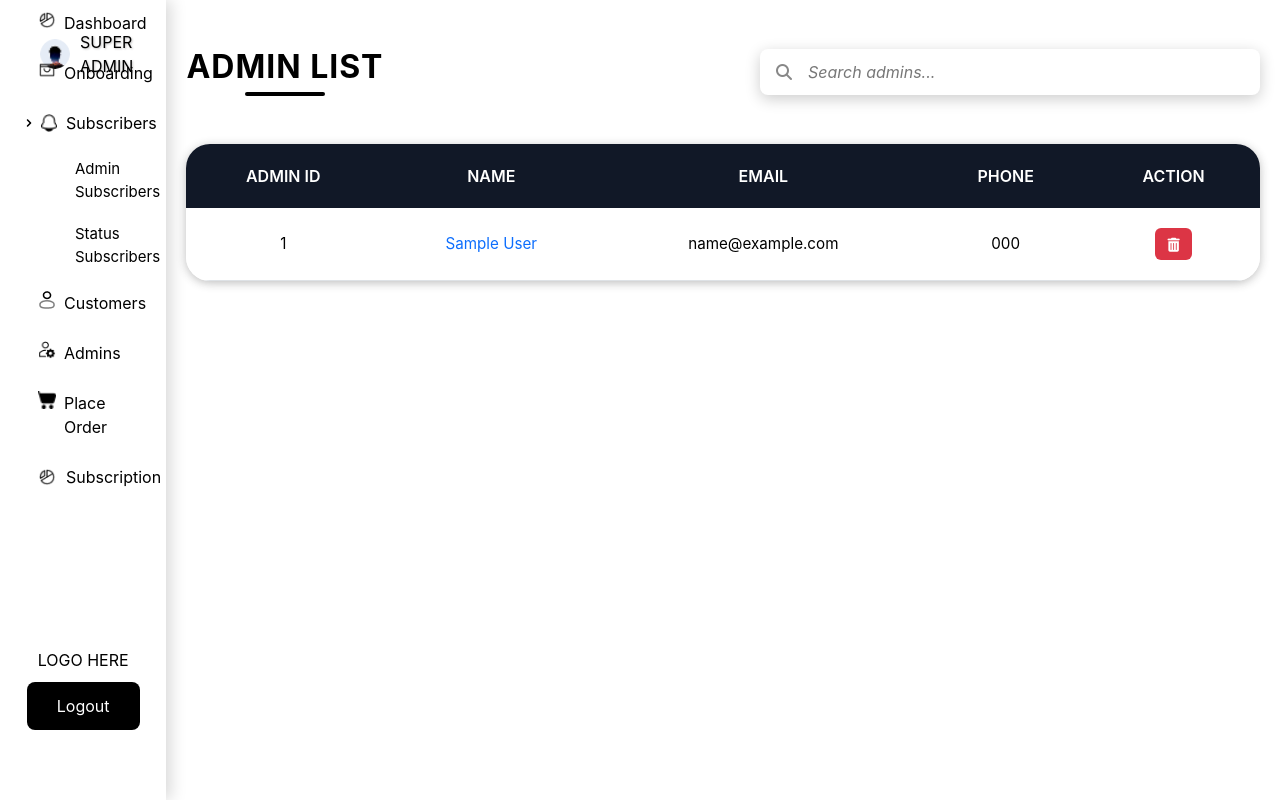
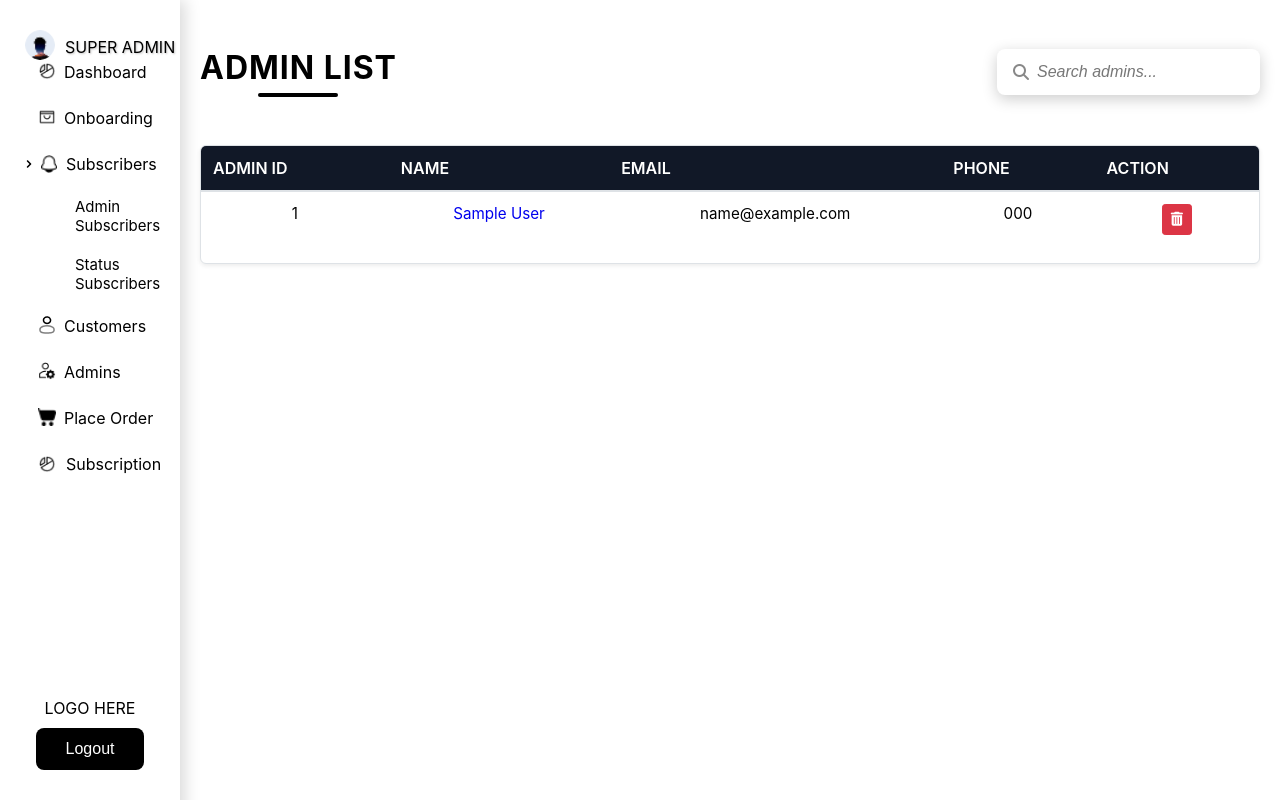
Before and after one commit to Rishvanth28/Paddy, a Django app: template paddy_proj/paddy_app/templates/view_admins.html in a window 1280 px wide. Run offline with Django 5.2, Linux system fonts and the light colour scheme; the template is opened without the code that fills it: values that come from a table or form of the project are taken from there, others are empty; tables that the repository leaves empty hold one stand-in row (values such as "Sample post"); some libraries are stand-ins or nearby versions.

Commit message:
ReSolved sidebar alignment issue

```diff
--- a/paddy_proj/paddy_app/static/css/customers_list.css
+++ b/paddy_proj/paddy_app/static/css/customers_list.css
@@ -261,3 +261,145 @@
     font-weight: lighter;
     color: #1a202c;
 }
+
+/* Spacing Utilities */
+.mt-2 { margin-top: 0.5rem !important; }
+.mt-md-0 { margin-top: 0 !important; }
+.mb-0 { margin-bottom: 0 !important; }
+.mb-3 { margin-bottom: 1rem !important; }
+.mb-5 { margin-bottom: 3rem !important; }
+.me-3 { margin-right: 1rem !important; }
+.p-0 { padding: 0 !important; }
+.py-4 { padding-top: 1.5rem !important; padding-bottom: 1.5rem !important; }
+.py-5 { padding-top: 3rem !important; padding-bottom: 3rem !important; }
+
+/* Typography */
+.fs-5 { font-size: 1.25rem !important; }
+.text-muted { color: #6c757d !important; }
+.text-center { text-align: center !important; }
+.text-secondary { color: #6c757d !important; }
+
+/* Flexbox utilities */
+.d-flex { display: flex !important; }
+.flex-wrap { flex-wrap: wrap !important; }
+.flex-grow-1 { flex-grow: 1 !important; }
+.align-items-center { align-items: center !important; }
+.justify-content-between { justify-content: space-between !important; }
+
+/* Button styles */
+.btn {
+  display: inline-block;
+  font-weight: 400;
+  line-height: 1.5;
+  text-align: center;
+  text-decoration: none;
+  vertical-align: middle;
+  cursor: pointer;
+  border: 1px solid transparent;
+  padding: 0.375rem 0.75rem;
+  font-size: 1rem;
+  border-radius: 0.375rem;
+  transition: background-color 0.15s ease-in-out;
+}
+
+.btn-sm {
+  padding: 0.25rem 0.5rem;
+  font-size: 0.875rem;
+  border-radius: 0.2rem;
+}
+
+.btn-danger {
+  color: #fff;
+  background-color: #dc3545;
+  border-color: #dc3545;
+}
+
+.btn-danger:hover {
+  background-color: #bb2d3b;
+  border-color: #b02a37;
+}
+
+/* Table styles */
+.table {
+  width: 100%;
+  margin-bottom: 1rem;
+  color: #212529;
+  border-collapse: collapse;
+}
+
+.table thead th {
+  border-bottom: 2px solid #dee2e6;
+  padding: 0.75rem;
+  vertical-align: bottom;
+  text-align: left;
+}
+
+.table tbody td {
+  border-top: 1px solid #dee2e6;
+  padding: 0.75rem;
+  vertical-align: top;
+}
+
+.table-hover tbody tr:hover {
+  background-color: rgba(0, 0, 0, 0.075);
+}
+
+/* Responsive table wrapper */
+.table-responsive {
+  width: 100%;
+  overflow-x: auto;
+}
+
+/* Card component */
+.card {
+  position: relative;
+  display: flex;
+  flex-direction: column;
+  min-width: 0;
+  background-color: #fff;
+  border: 1px solid #dee2e6;
+  border-radius: 0.375rem;
+  box-shadow: 0 0.125rem 0.25rem rgba(0, 0, 0, 0.075);
+}
+
+.card-body {
+  flex: 1 1 auto;
+  padding: 1rem;
+}
+
+/* Forms */
+.form-control {
+  display: block;
+  width: 100%;
+  padding: 0.375rem 0.75rem;
+  padding-left: 2.5rem; /* for icon space */
+  font-size: 1rem;
+  line-height: 1.5;
+  color: #212529;
+  background-color: #fff;
+  border: 1px solid #ced4da;
+  border-radius: 0.375rem;
+  transition: border-color 0.15s ease-in-out, box-shadow 0.15s ease-in-out;
+}
+
+.form-control:focus {
+  color: #212529;
+  background-color: #fff;
+  border-color: #86b7fe;
+  outline: 0;
+  box-shadow: 0 0 0 0.25rem rgba(13, 110, 253, 0.25);
+}
+
+/* Position utility */
+.position-relative { position: relative !important; }
+.position-absolute { position: absolute !important; }
+
+/* Display utility */
+.d-none { display: none !important; }
+
+/* Icon spacing fix */
+.fa-search {
+  pointer-events: none;
+  height: 1em;
+  width: 1em;
+}
--- a/paddy_proj/paddy_app/static/css/superadmin_base.css
+++ b/paddy_proj/paddy_app/static/css/superadmin_base.css
@@ -1,10 +1,15 @@
-body {
+/* Global styles */
+body, html {
   margin: 0;
   padding: 0;
-  overflow: hidden;
+  overflow-x: hidden;
+  width: 100%;
 }
 
+/* Sidebar container */
 .containerr {
+  min-width: 180px;
+  max-width: 260px;
   width: 13vw;
   height: 100vh;
   background-color: #ffffff;
@@ -16,21 +21,22 @@
   font-family: Arial, sans-serif;
   font-size: 1rem;
   padding: 20px 0;
-
-  /* Shadow on the right side */
   box-shadow: 5px 0 15px rgba(0, 0, 0, 0.15);
   z-index: 1;
-  /* Make sure it appears above other elements */
   position: relative;
+  overflow-y: auto;
+  overflow-x: hidden;
 }
 
-
+/* Top section with profile */
 .top-section {
   width: 100%;
   display: flex;
   align-items: center;
   padding: 10px 15px;
   gap: 10px;
+  flex-wrap: wrap;
+  text-align: center;
 }
 
 .top-section img {
@@ -48,10 +54,9 @@
   color: black;
   text-transform: uppercase;
   text-shadow: 1px 1px 2px rgba(63, 61, 61, 0.3);
-  /* subtle soft shadow */
-
 }
 
+/* Middle menu area */
 .middle-content {
   width: 100%;
   margin-top: -35vh;
@@ -59,11 +64,29 @@
   box-sizing: border-box;
 }
 
+/* Menu and items */
 .menu {
   list-style: none;
   padding: 0;
   margin-top: 60px;
   width: 100%;
+}
+
+.menu li {
+  display: flex;
+  align-items: center;
+  padding: 8px 18px;
+  gap: 10px;
+  font-family: 'Inter', sans-serif;
+  font-size: clamp(14px, 1.5vw, 16px);
+  text-transform: capitalize;
+  cursor: pointer;
+  border-radius: 8px;
+  margin-bottom: 10px;
+  list-style: none;
+  word-wrap: break-word;
+  white-space: normal;
+  flex-wrap: wrap;
 }
 
 .menu li a.menu-link {
@@ -72,72 +95,38 @@
   gap: 8px;
 }
 
-.menu li {
-  display: flex;
-  align-items: center;
-  padding: 8px 18px;
-  /* smaller height */
-  gap: 10px;
-  font-family: 'Inter', sans-serif;
-  font-size: 16px;
-  text-transform: capitalize;
-  cursor: pointer;
-  border-radius: 8px;
-  /* more rounded corners */
-  margin-bottom: 10px;
-  list-style: none;
-  cursor: pointer;
-}
-
-.menu li:hover {
-  background-color: rgba(7, 6, 6, 0.1);
-  border-radius: 8px;
-
-  transform: translateX(-8px);
-  /* Expand slightly to the left */
-  transition: all 0.3s ease;
-  border-left: 3px solid black;
-  /* Vertical line on the left */
-  padding-left: 15px;
-  /* Optional, adjust for spacing after line */
-}
-
+.menu li:hover,
 .menu li.active {
   background-color: rgba(0, 0, 0, 0.1);
   border-radius: 8px;
-
   transform: translateX(-8px);
-  /* Expand slightly to the left */
   transition: all 0.3s ease;
   border-left: 3px solid black;
-  /* Vertical line on the left */
   padding-left: 15px;
-  /* Optional, adjust for spacing after line */
 }
 
-
+/* Icons */
 .icon {
   width: 18px;
   height: 18px;
   object-fit: contain;
 }
 
+/* Submenu items */
 .submenu {
   list-style: none;
   margin-top: 5px;
   padding-left: 25px;
   padding-right: 10px;
   display: block;
-  /* Make it visible by default */
 }
-
 
 .submenu li {
   padding: 5px 10px;
   display: flex;
   align-items: center;
   gap: 10px;
-  font-size: 15px;
+  font-size: clamp(13px, 1.2vw, 15px);
   border-radius: 6px;
 }
 
@@ -148,8 +137,9 @@
   padding-left: 10px;
 }
 
+/* Footer */
 .footer-text {
-  font-size: 16px;
+  font-size: clamp(14px, 1.5vw, 16px);
   color: black;
   margin-bottom: 50px;
   text-align: center;
@@ -158,6 +148,7 @@
   font-weight: 400;
 }
 
+/* Chevron icon */
 .chevron {
   font-size: 16px;
   transition: transform 0.3s ease;
@@ -169,44 +160,43 @@
   height: 16px;
 }
 
+/* Logout button */
 .logout-button {
   display: block;
   margin: 10px auto 0;
   padding: 12px 30px;
-  font-size: 16px;
+  font-size: clamp(14px, 1.5vw, 16px);
   background-color: #000;
   color: #fff;
   border: none;
   border-radius: 8px;
   cursor: pointer;
   transition: background-color 0.3s ease;
+  text-align: center;
 }
 
 .logout-button:hover {
   background-color: #ff0000 !important;
   color: white;
   border: none;
-
-
   cursor: pointer;
-  font-size: 16px;
-  text-align: center;
-  margin-top: auto;
 }
 
-
+/* Toggle + submenu layout */
 .submenu-toggle {
   justify-content: space-between;
 }
 
-/* Main layout */
+/* Main content scrollable */
 .main-content {
   flex: 1;
   overflow-y: auto;
   background: white;
+  min-width: 0;
+  overflow-x: hidden;
 }
 
-/* Hamburger menu button */
+/* Hamburger menu */
 .hamburger {
   display: none;
   position: absolute;
@@ -218,7 +208,6 @@
   z-index: 1000;
   cursor: pointer;
 }
-
 
 /* Responsive styles */
 @media (max-width: 768px) {
@@ -251,25 +240,21 @@
   }
 }
 
-/* Scrollbar for WebKit (Chrome, Safari, Edge) */
+/* Scrollbar styling */
 ::-webkit-scrollbar {
   width: 8px;
 }
 
 ::-webkit-scrollbar-track {
   background: #f1f1f1;
-  /* light gray track */
 }
 
 ::-webkit-scrollbar-thumb {
   background-color: #000000;
-  /* black thumb */
   border-radius: 10px;
   border: 2px solid #f1f1f1;
-  /* optional: border around thumb */
 }
 
 ::-webkit-scrollbar-thumb:hover {
   background-color: #333333;
-  /* dark gray on hover */
 }
--- a/paddy_proj/paddy_app/templates/customers_list.html
+++ b/paddy_proj/paddy_app/templates/customers_list.html
@@ -6,7 +6,7 @@
     <meta charset="UTF-8">
     <meta name="viewport" content="width=device-width, initial-scale=1.0">
     <title>Customers Under You</title>
-    <link rel="stylesheet" href="https://cdnjs.cloudflare.com/ajax/libs/bootstrap/5.3.0/css/bootstrap.min.css">
+    <!-- <link rel="stylesheet" href="https://cdnjs.cloudflare.com/ajax/libs/bootstrap/5.3.0/css/bootstrap.min.css"> -->
     <link rel="stylesheet" href="https://cdnjs.cloudflare.com/ajax/libs/font-awesome/6.5.0/css/all.min.css">
     <link rel="stylesheet" href="{% static 'css/customers_list.css' %}">
 </head>
--- a/paddy_proj/paddy_app/templates/view_admins.html
+++ b/paddy_proj/paddy_app/templates/view_admins.html
@@ -7,7 +7,7 @@
     <meta name="viewport" content="width=device-width, initial-scale=1.0">
     <title>Admin List</title>
     <!-- Bootstrap CSS -->
-    <link rel="stylesheet" href="https://cdnjs.cloudflare.com/ajax/libs/bootstrap/5.3.0/css/bootstrap.min.css">
+    <!-- <link rel="stylesheet" href="https://cdnjs.cloudflare.com/ajax/libs/bootstrap/5.3.0/css/bootstrap.min.css"> -->
     <!-- FontAwesome for icons -->
     <link rel="stylesheet" href="https://cdnjs.cloudflare.com/ajax/libs/font-awesome/6.5.0/css/all.min.css">
     <!-- Custom CSS -->
@@ -46,7 +46,7 @@
                             <tr>
                                 <td>{{ admin.admin_id }}</td>
                                 <td>
-                                    <a href="{% url 'admin_customers' admin.admin_id %}" class="text-decoration-none text-primary">
+                                    <a style="text-decoration:none;" href="{% url 'admin_customers' admin.admin_id %}" class="text-decoration-none text-primary">
                                         {{ admin.first_name }} {{ admin.last_name }}
                                     </a>
                                 </td>
```
